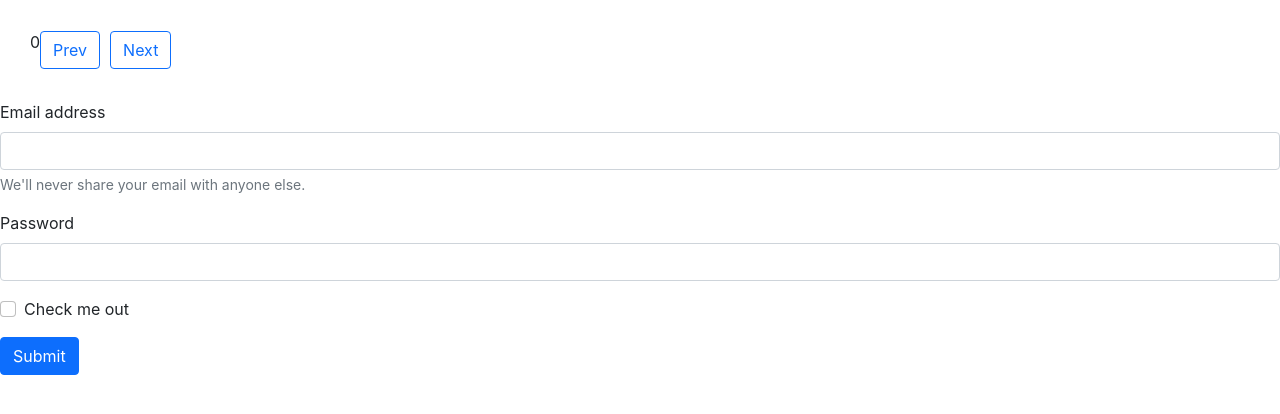
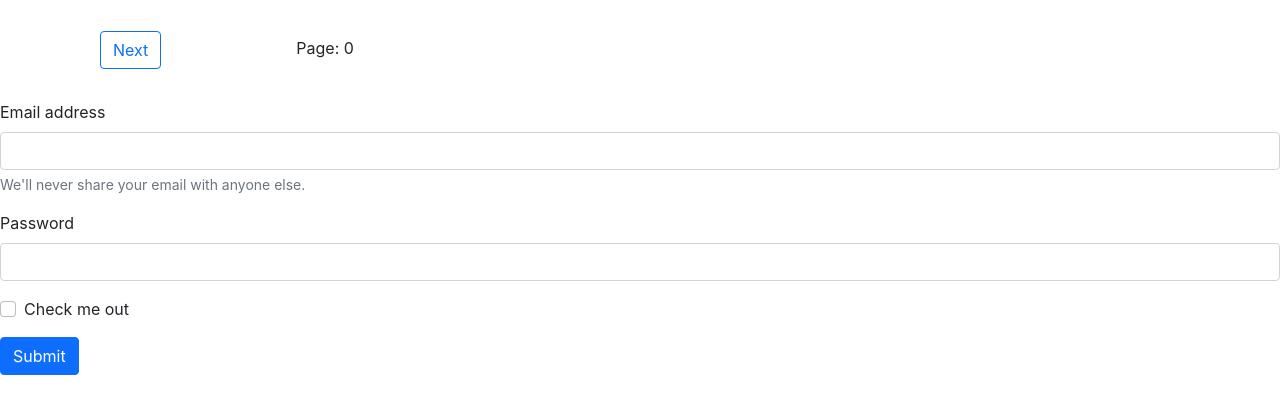
Before and after one commit to AlvaroCabero/W04CHW-form-react-alvaro-cabero, a React (Create React App) app: page / in a window 1280 px wide. Shown: the top 414 px of the page. Built offline with nearby package versions, Linux system fonts and the light colour scheme.

Commit message:
:arrow_up: Added Disability Feature for NavBAr buttons

```diff
--- a/src/App.css
+++ b/src/App.css
@@ -5,6 +5,18 @@
   justify-content: flex-start;
   align-items: center;
 }
-.nav-bar__button1 {
+.nav-bar__button1,
+.nav-bar__button2 {
   margin-right: 10px;
 }
+.active {
+  cursor: pointer;
+  opacity: 1;
+}
+.off {
+  visibility: hidden;
+}
+.nav-bar__text {
+  margin-left: 125px;
+  margin-top: 12px;
+}
--- a/src/components/NavBar/NavBar.js
+++ b/src/components/NavBar/NavBar.js
@@ -1,19 +1,23 @@
 const NavBar = ({ page, nextPage, prevPage }) => {
   return (
     <nav className="nav-bar">
-      <p className="nav-bar__text">{page}</p>
       <button
-        className="nav-bar__button1 btn btn-outline-primary"
+        className={`nav-bar__button1 btn btn-outline-primary${
+          page === 0 ? " off" : ""
+        }`}
         onClick={prevPage}
       >
         Prev
       </button>
       <button
-        className="nav-bar__button2 btn btn-outline-primary"
+        className={`nav-bar__button2 btn btn-outline-primary${
+          page === 2 ? " off" : ""
+        }`}
         onClick={nextPage}
       >
         Next
       </button>
+      <p className="nav-bar__text"> Page: {page}</p>
     </nav>
   );
 };
```
Also changed, not shown: src/App.js (+12 -0 lines).
